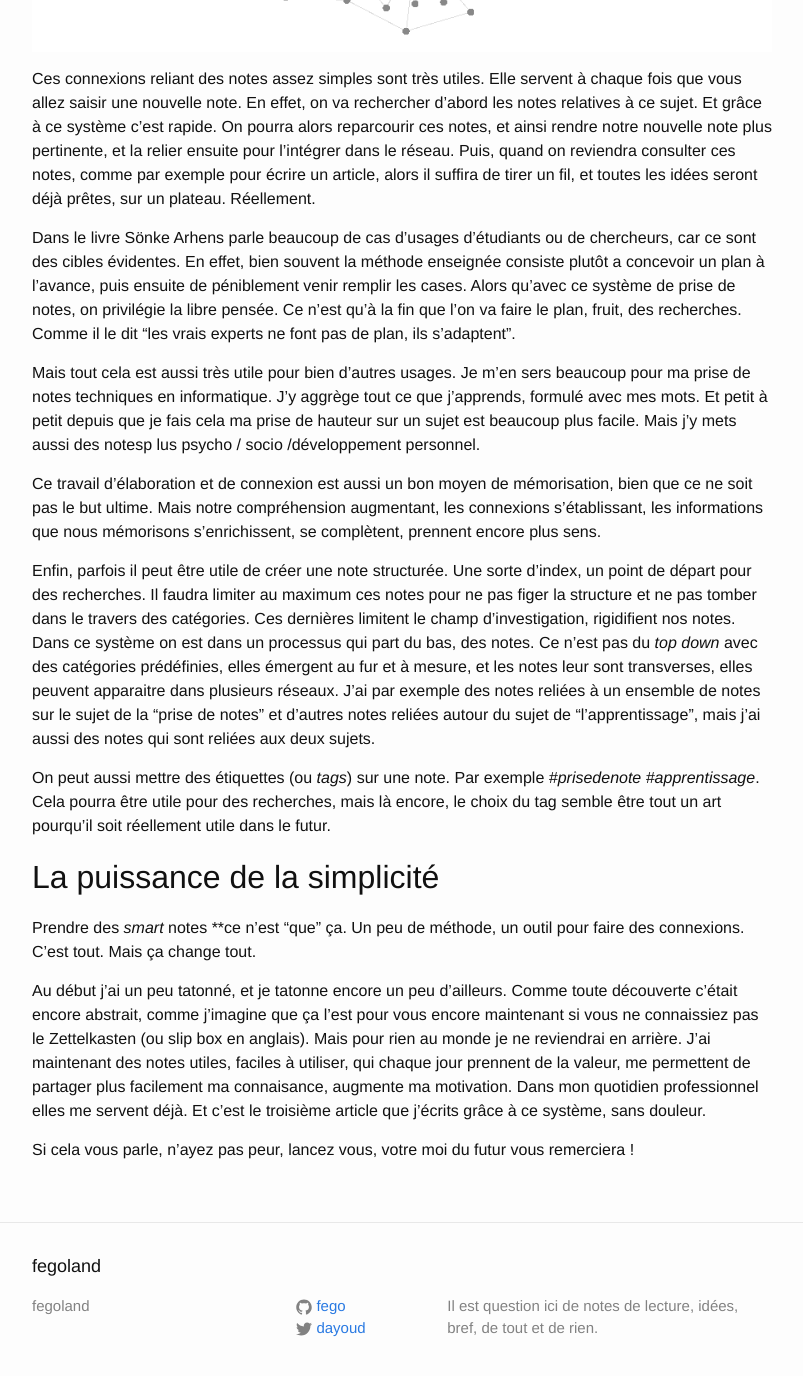
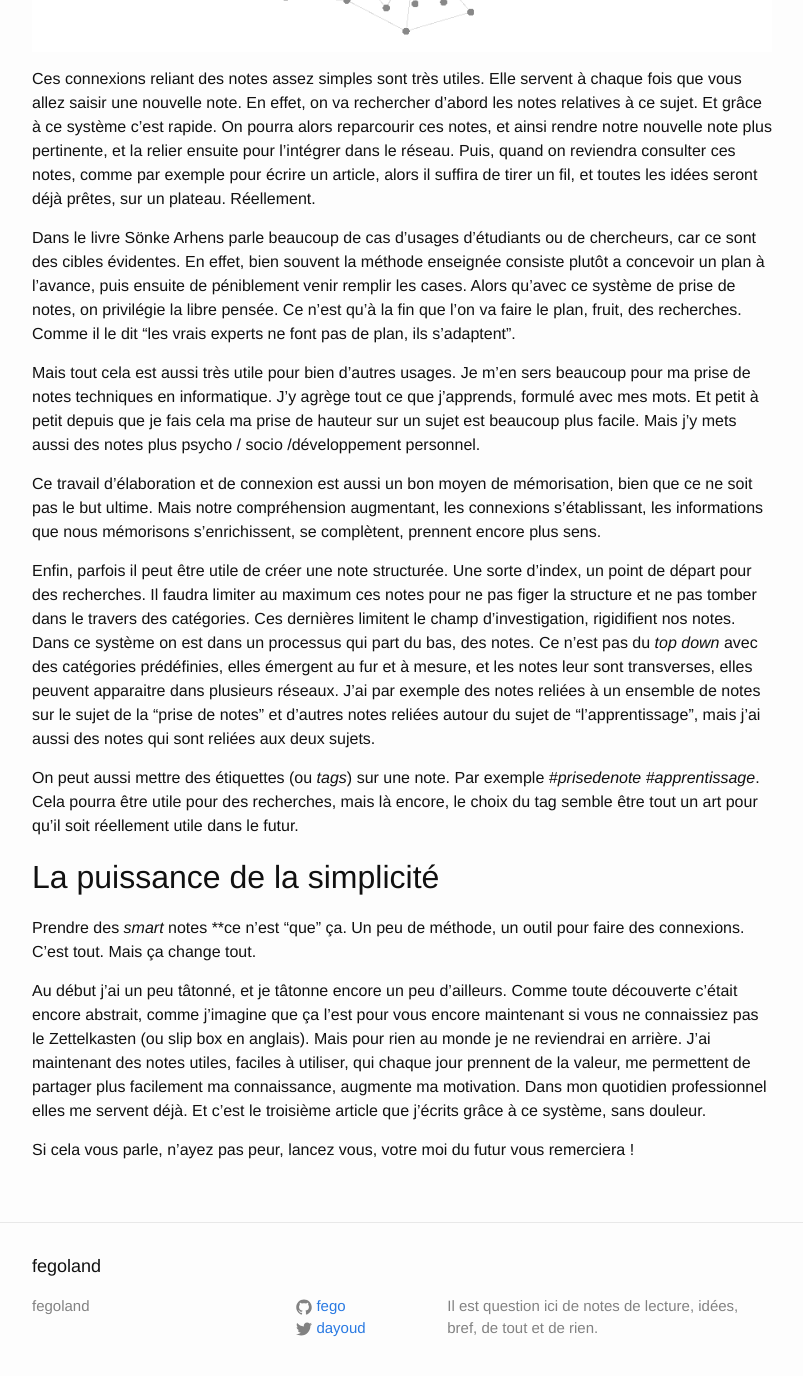
Before and after one commit to fego/fego.github.io, a Jekyll site: the page built from docs/_posts/2020-11-01-J'ai enfin appris à prendre des notes.markdown, in a window 1280 px wide and 1400 px high, scrolled down 3491 px. Shown: the top 1376 px of the window, without its empty margins (238-1041 px from the left). Built offline with Jekyll 4.4.1, drawn with Linux system fonts in a browser that asks for light colours; our own code applies the rules of GitHub Pages for plain Markdown files; some of the changed text lies outside the part shown.

Commit message:
corrections

```diff
--- a/docs/_posts/2020-11-01-J'ai enfin appris à prendre des notes.markdown
+++ b/docs/_posts/2020-11-01-J'ai enfin appris à prendre des notes.markdown
@@ -47,18 +47,18 @@ Ces connexions reliant des notes assez simples sont très utiles. Elle servent
 
 Dans le livre Sönke Arhens parle beaucoup de cas d'usages d'étudiants ou de chercheurs, car ce sont des cibles évidentes. En effet, bien souvent la méthode enseignée consiste plutôt a concevoir un plan à l'avance, puis ensuite de péniblement venir remplir les cases. Alors qu'avec ce système de prise de notes, on privilégie la libre pensée. Ce n'est qu'à la fin que l'on va faire le plan, fruit, des recherches. Comme il le dit "les vrais experts ne font pas de plan, ils s'adaptent".
 
-Mais tout cela est aussi très utile pour bien d'autres usages. Je m'en sers beaucoup pour ma prise de notes techniques en informatique. J'y aggrège tout ce que j'apprends, formulé avec mes mots. Et petit à petit depuis que je fais cela ma prise de hauteur sur un sujet est beaucoup plus facile. Mais j'y mets aussi des notesp lus psycho / socio /développement personnel.
+Mais tout cela est aussi très utile pour bien d'autres usages. Je m'en sers beaucoup pour ma prise de notes techniques en informatique. J'y agrège tout ce que j'apprends, formulé avec mes mots. Et petit à petit depuis que je fais cela ma prise de hauteur sur un sujet est beaucoup plus facile. Mais j'y mets aussi des notes plus psycho / socio /développement personnel.
 
 Ce travail d'élaboration et de connexion est aussi un bon moyen de mémorisation, bien que ce ne soit pas le but ultime. Mais notre compréhension augmentant, les connexions s'établissant, les informations que nous mémorisons s'enrichissent, se complètent, prennent encore plus sens.
 
 Enfin, parfois il peut être utile de créer une note structurée. Une sorte d'index, un point de départ pour des recherches. Il faudra limiter au maximum ces notes pour ne pas figer la structure et ne pas tomber dans le travers des catégories. Ces dernières limitent le champ d'investigation, rigidifient nos notes. Dans ce système on est dans un processus qui part du bas, des notes. Ce n'est pas du *top down* avec des catégories prédéfinies, elles émergent au fur et à mesure, et les notes leur sont transverses, elles peuvent apparaitre dans plusieurs réseaux. J'ai par exemple des notes reliées à un ensemble de notes sur le sujet de la "prise de notes" et d'autres notes reliées autour du sujet de "l'apprentissage", mais j'ai aussi des notes qui sont reliées aux deux sujets.
 
-On peut aussi mettre des étiquettes (ou *tags*) sur une note. Par exemple *#prisedenote #apprentissage*. Cela pourra être utile pour des recherches, mais là encore, le choix du tag semble être tout un art pourqu'il soit réellement utile dans le futur.
+On peut aussi mettre des étiquettes (ou *tags*) sur une note. Par exemple *#prisedenote #apprentissage*. Cela pourra être utile pour des recherches, mais là encore, le choix du tag semble être tout un art pour qu'il soit réellement utile dans le futur.
 
 ## La puissance de la simplicité
 
 Prendre des *smart* notes **ce n'est "que" ça. Un peu de méthode, un outil pour faire des connexions. C'est tout. Mais ça change tout.
 
-Au début j'ai un peu tatonné, et je tatonne encore un peu d'ailleurs. Comme toute découverte c'était encore abstrait, comme j'imagine que ça l'est pour vous encore maintenant si vous ne connaissiez pas le Zettelkasten (ou slip box en anglais). Mais pour rien au monde je ne reviendrai en arrière. J'ai maintenant des notes utiles, faciles à utiliser, qui chaque jour prennent de la valeur, me permettent de partager plus facilement ma connaisance, augmente ma motivation. Dans mon quotidien professionnel elles me servent déjà. Et c'est le troisième article que j'écrits grâce à ce système, sans douleur.
+Au début j'ai un peu tâtonné, et je tâtonne encore un peu d'ailleurs. Comme toute découverte c'était encore abstrait, comme j'imagine que ça l'est pour vous encore maintenant si vous ne connaissiez pas le Zettelkasten (ou slip box en anglais). Mais pour rien au monde je ne reviendrai en arrière. J'ai maintenant des notes utiles, faciles à utiliser, qui chaque jour prennent de la valeur, me permettent de partager plus facilement ma connaissance, augmente ma motivation. Dans mon quotidien professionnel elles me servent déjà. Et c'est le troisième article que j'écrits grâce à ce système, sans douleur.
 
 Si cela vous parle, n'ayez pas peur, lancez vous, votre moi du futur vous remerciera !
```
Also changed, not shown: other parts of docs/_posts/2020-11-01-J'ai enfin appris à prendre des notes.markdown (+2 -2 lines).
